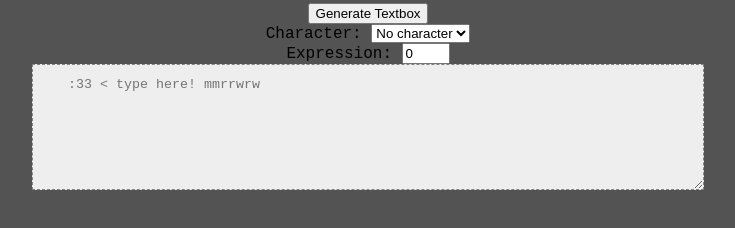
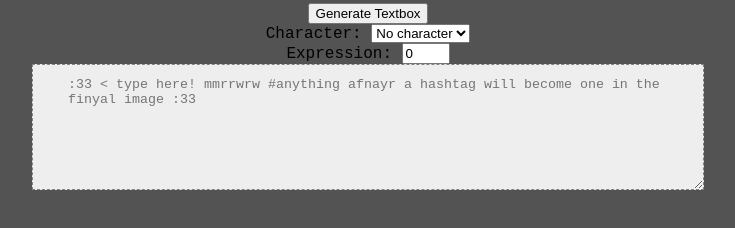
Before and after one commit to FlaringK/textboxy, a plain HTML site: page index.html in a window 1280 px wide. Shown: the part 382-610 px from the top of the page, without its empty margins (272-1007 px from the left). Drawn offline with Linux system fonts and the light colour scheme.

Commit message:
nepeta ;3

```diff
--- a/index.html
+++ b/index.html
@@ -47,7 +47,7 @@
 
     </div>
 
-    <textarea name="message" id="message" placeholder=":33 < type here! mmrrwrw"></textarea>
+    <textarea name="message" id="message" placeholder=":33 < type here! mmrrwrw #anything afnayr a hashtag will become one in the finyal image :33"></textarea>
 
   </div>
 
```
